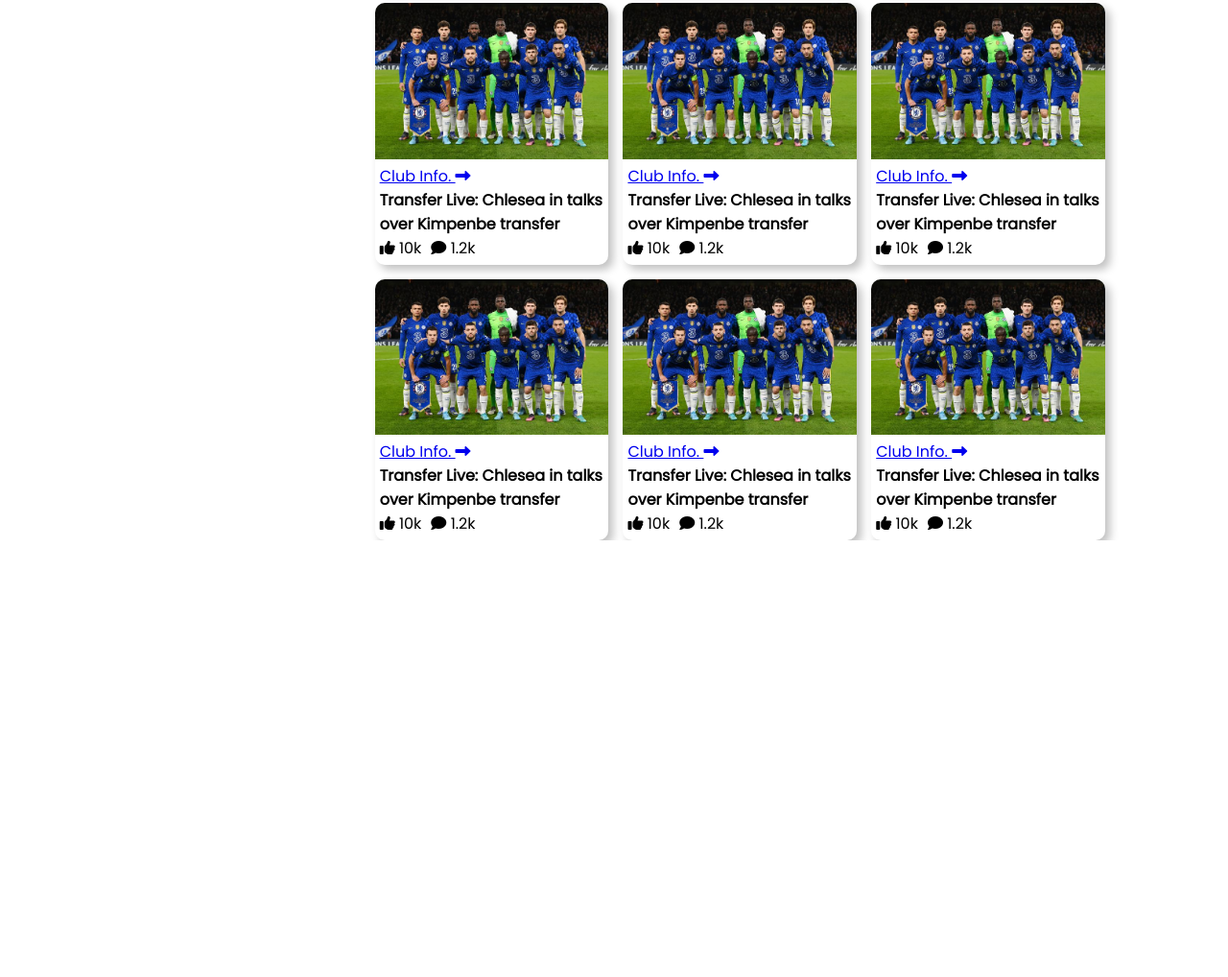
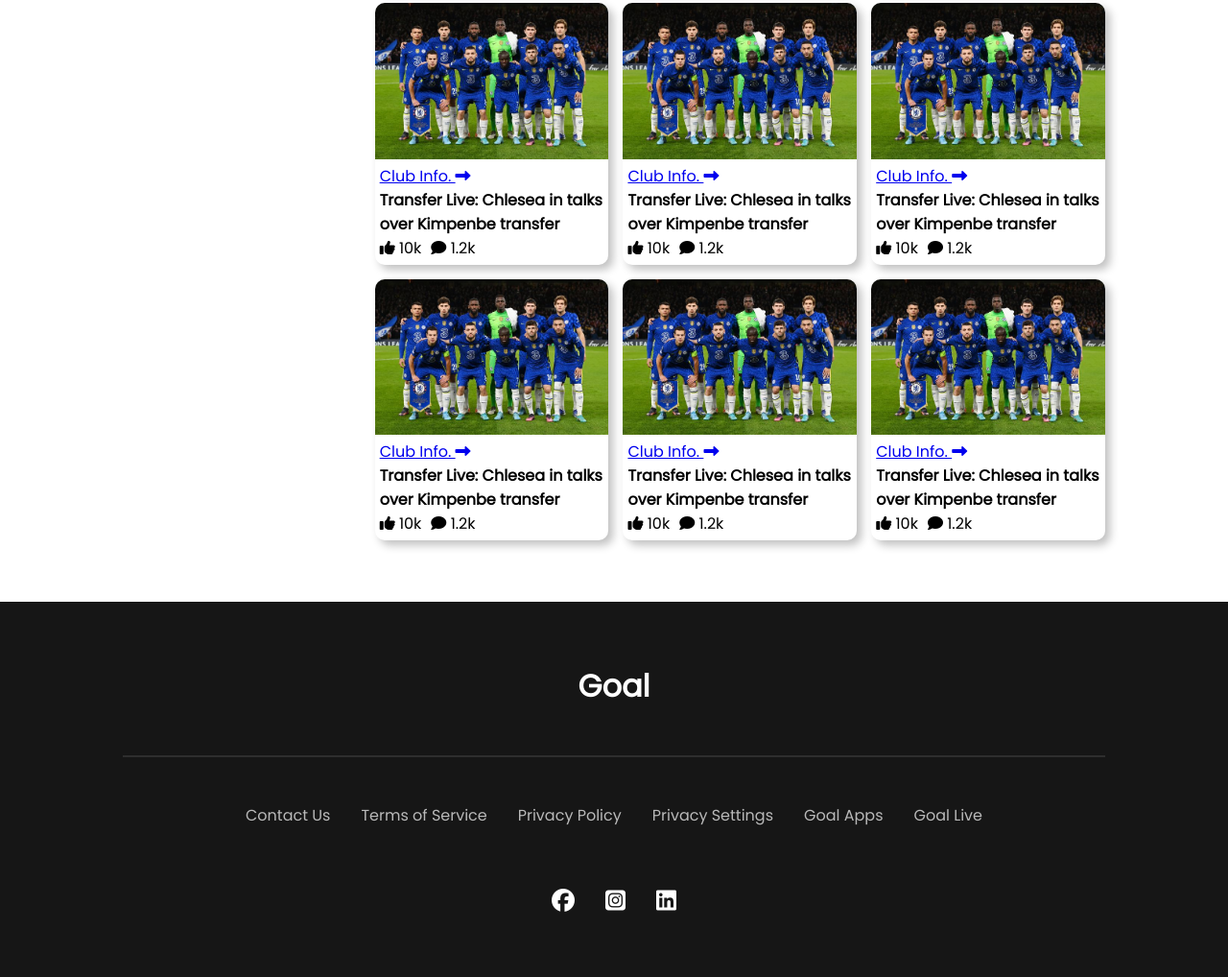
Before and after one commit to chinmoydastapu/The-premier-league, a plain HTML site: page index.html in a window 1280 px wide. Shown: the part 984-2002 px from the top of the page at 96% size. Before the commit the page ends 1547 px from the top, so only its background shows below. Drawn offline with Linux system fonts and the light colour scheme.

Commit message:
footer section added

```diff
--- a/index.html
+++ b/index.html
@@ -245,6 +245,26 @@
         </article>
     </main>
     <!-- Main section ends here -->
+
+    <!-- Footer section starts here -->
+    <footer>
+        <h1>Goal</h1>
+        <hr>
+        <div class="footer-links">
+            <a href="#">Contact Us</a>
+            <a href="#">Terms of Service</a>
+            <a href="#">Privacy Policy</a>
+            <a href="#">Privacy Settings</a>
+            <a href="#">Goal Apps</a>
+            <a href="#">Goal Live</a>
+        </div>
+        <div class="icon-links">
+            <a href="#"><i class="fa-brands fa-facebook"></i></a>
+            <a href="#"><i class="fa-brands fa-instagram-square"></i></a>
+            <a href=""><i class="fa-brands fa-linkedin"></i></a>
+        </div>
+    </footer>
+    <!-- Footer section ends here -->
 </body>
 
 </html>
--- a/styles/style.css
+++ b/styles/style.css
@@ -81,6 +81,7 @@ body {
     padding: 30px;
     background-color: #161616;
     border-radius: 10px;
+    font-size: 1vw;
     display: flex;
     text-align: center;
     flex-direction: column;
@@ -127,3 +128,46 @@ body {
     justify-content: flex-start;
     gap: 10px;
 }
+
+/* Footer section */
+footer{
+    margin-top: 5%;
+    width: 100%;
+    height: 50%;
+    background-color: #161616;
+    text-align: center;
+    color: white;
+    padding: 2em 0;
+}
+footer h1{
+    padding: 1em 0;
+}
+footer hr{
+    width: 80%;
+    margin: 1em auto;
+    border: 1px solid rgba(255, 255, 255, 0.1);
+}
+footer .footer-links, .icon-links{
+    padding: 2em 0;
+}
+.footer-links{
+    display: flex;
+    justify-content: center;
+    gap: 2em;
+}
+.footer-links a{
+    text-decoration: none;
+    color: #B9B9B9;
+}
+.icon-links{
+    display: flex;
+    justify-content: center;
+    gap: 2em;
+}
+.icon-links a{
+    text-decoration: none;
+    color: white;
+}
+.fa-brands{
+    font-size: 1.5em;
+}
```
